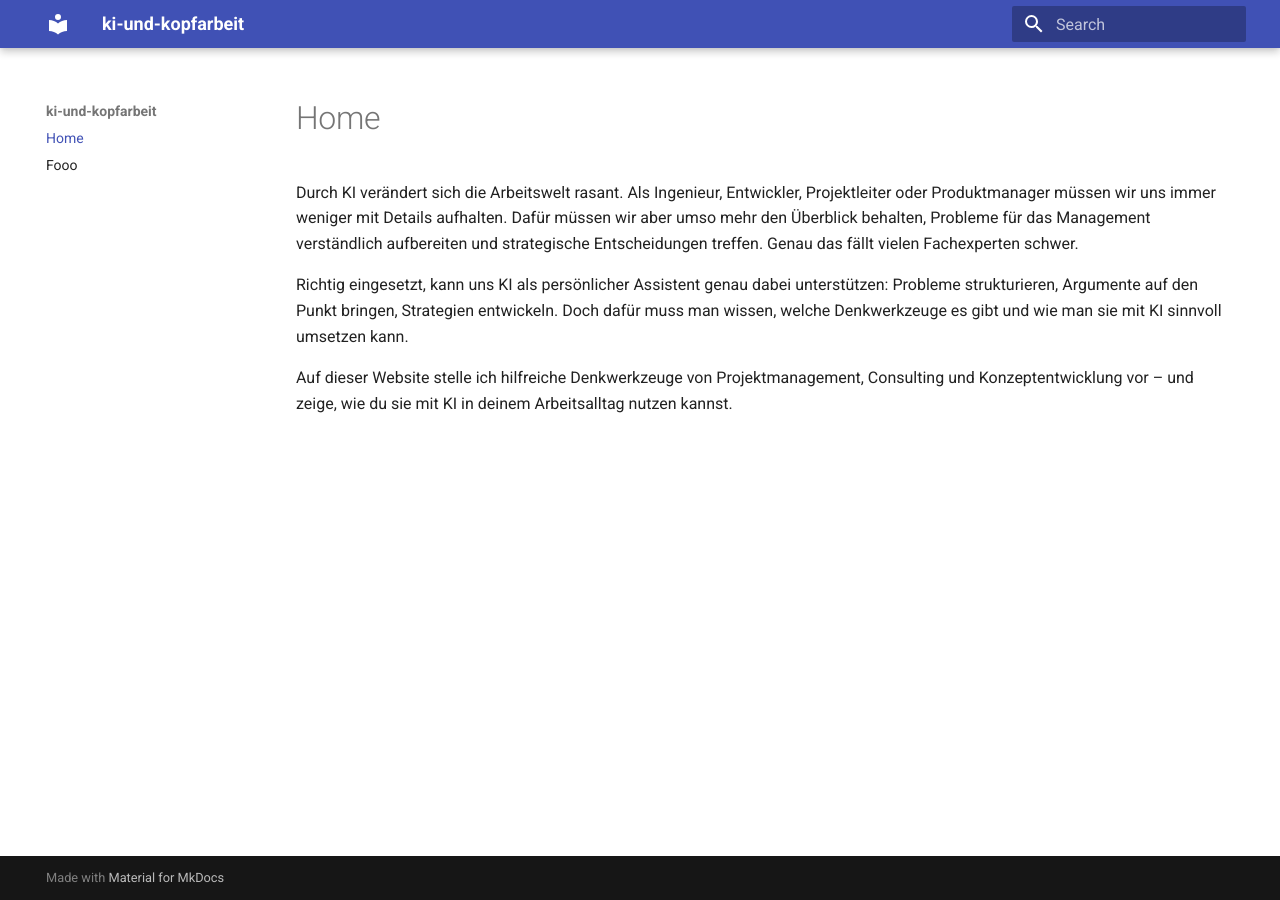
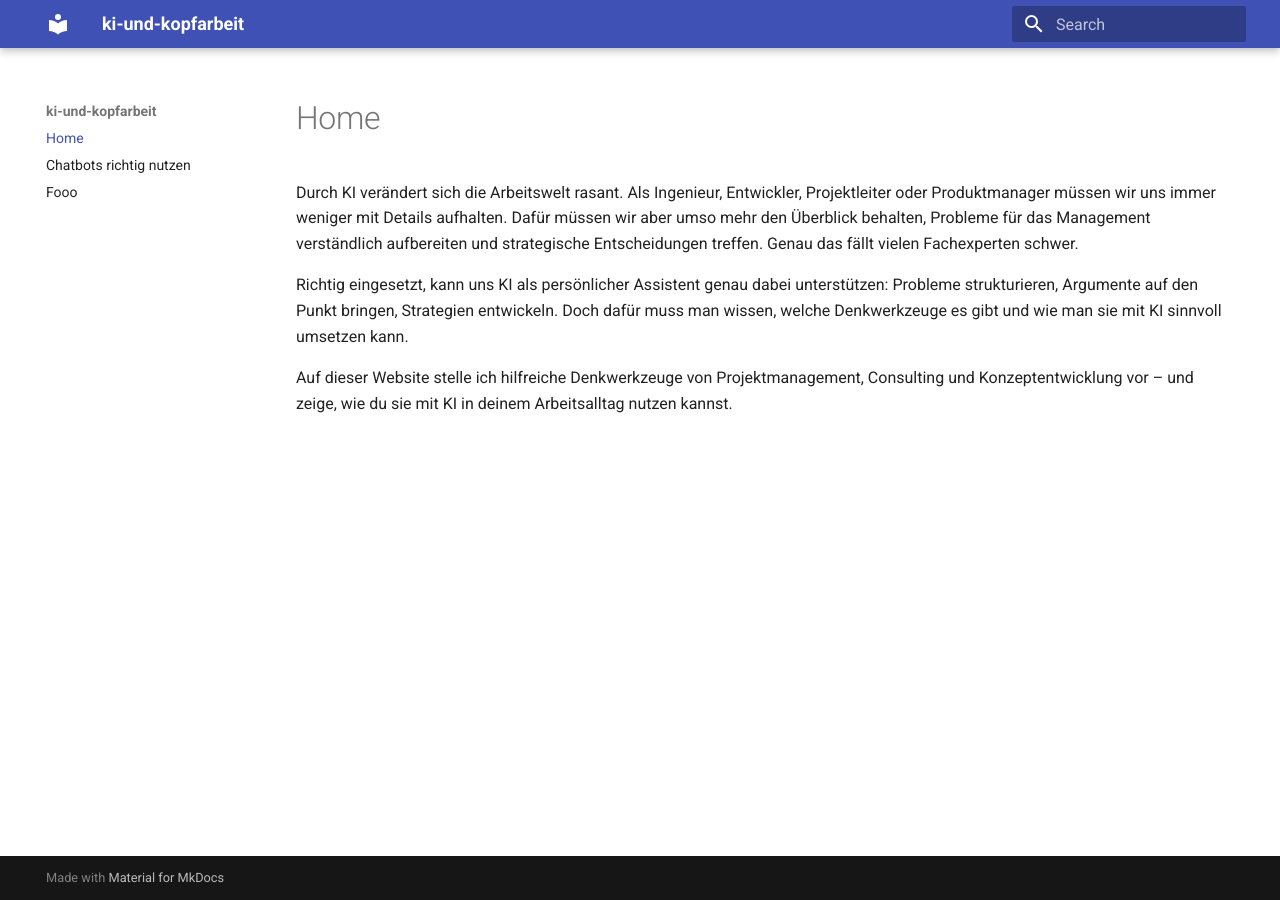
Before and after one commit to tenorix/ki-und-kopfarbeit-mk, an MkDocs documentation site: the page built from docs/index.md, in a window 1280 px wide. Built offline with MkDocs 1.6.1 and Material for MkDocs 9.7.7, drawn with Linux system fonts in a browser that asks for light colours.

Commit message:
Update mkdocs.yml

```diff
--- a/mkdocs.yml
+++ b/mkdocs.yml
@@ -6,4 +6,5 @@ theme:
 
 nav:
   - Home: index.md
+  - Chatbots richtig nutzen: chatbots-richtig-nutzen.md
   - Fooo: foo.md
```
